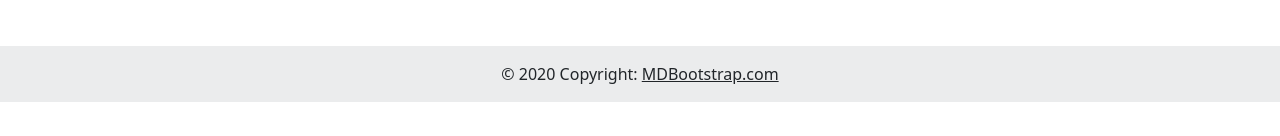
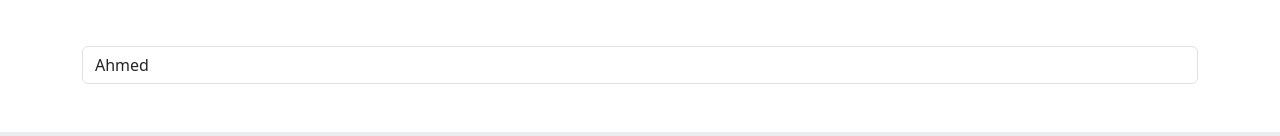
Before and after one commit to Dev-Fady/day2, an Angular app: page / in a window 1280 px wide. Shown: the part 1747-1883 px from the top of the page. Before the commit the page ends 1849 px from the top, so only its background shows below. Built offline with nearby package versions, Linux system fonts and the light colour scheme.

Commit message:
Property decorator

```diff
--- a/src/app/components/order/order.html
+++ b/src/app/components/order/order.html
@@ -13,3 +13,5 @@
 <div class="bg-warning my-5">
     <app-products [selectedCategory]="selectedCategory" (totalPriceChanged)="totalOderPrice = $event"></app-products>
 </div>
+
+<input type="text" class="form-control" placeholder="Enter your name" #myInput>
--- a/src/app/components/order/order.ts
+++ b/src/app/components/order/order.ts
@@ -1,4 +1,4 @@
-import { Component } from '@angular/core';
+import { AfterViewInit, Component, ElementRef, ViewChild } from '@angular/core';
 import { Icategory } from '../../models/icategory';
 import { FormsModule } from '@angular/forms';
 import { CommonModule } from '@angular/common';
@@ -10,14 +10,15 @@ import { Products } from '../products/products';
   templateUrl: './order.html',
   styleUrl: './order.css',
 })
-export class Order {
+export class Order implements AfterViewInit {
     categories:Icategory[];
     myDate:Date = new Date();
     selectedCategory: Icategory | null = null;
 
     totalOderPrice:number = 0;
 
-
+  @ViewChild('myInput') myInput!:ElementRef  // non null assertion operator
+  @ViewChild(Products) productsComponent!:Products;
 
     constructor() {
       this.categories = [
@@ -26,4 +27,8 @@ export class Order {
       {id:3, name:'Accessories'},
     ]
     }
+  ngAfterViewInit(): void {
+    this.myInput.nativeElement.value = "Ahmed";
+    console.log(this.productsComponent.totalOderPrice);
+  }
 }
```
